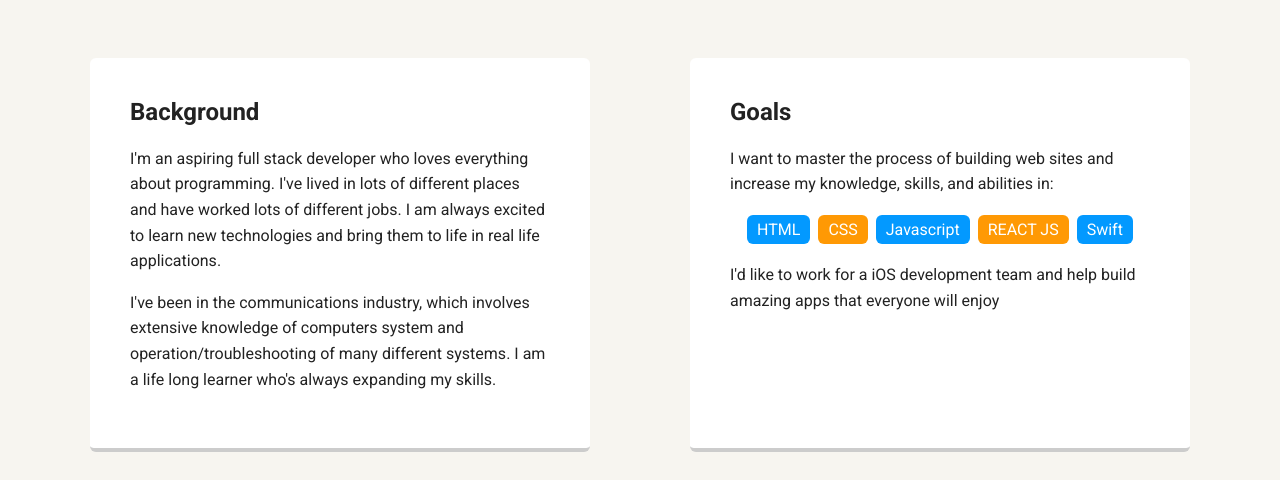
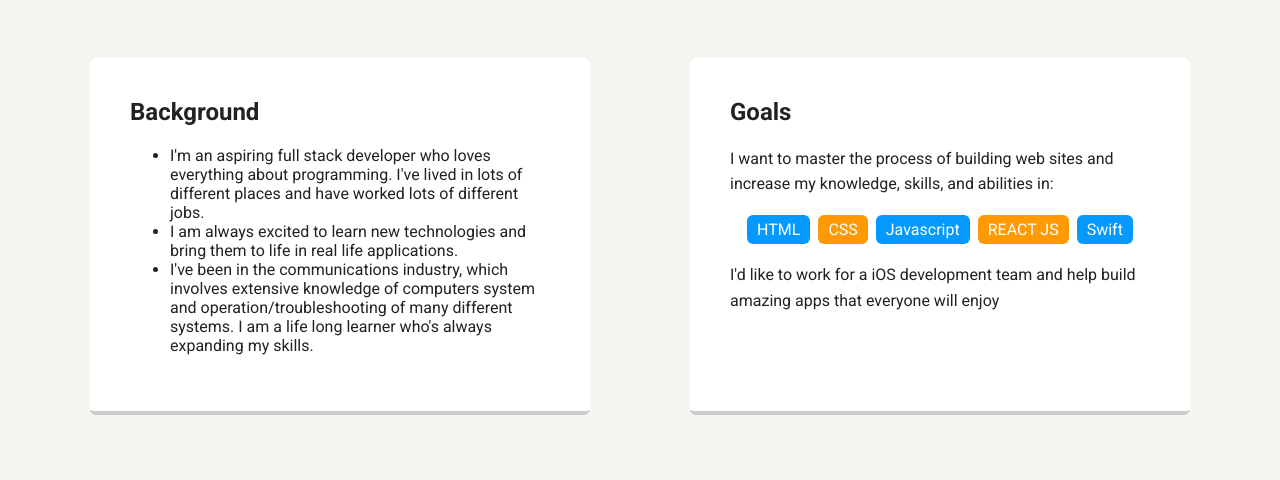
Before and after one commit to jripke74/IntroductionToHTMLandCSS, a plain HTML site: page index.html in a window 1280 px wide. Shown: the part 472-952 px from the top of the page. Drawn offline with Linux system fonts and the light colour scheme; a web font is replaced by a local one.

Commit message:
add ul to background

```diff
--- a/index.html
+++ b/index.html
@@ -25,8 +25,11 @@
 	<main class="flex">
 		<div class="card">
 			<h2>Background</h2>
-			<p>I'm an aspiring full stack developer who loves everything about programming. I've lived in lots of different places and have worked lots of different jobs. I am always excited to learn new technologies and bring them to life in real life applications.</p>
-            <p>I've been in the communications industry, which involves extensive knowledge of computers system and operation/troubleshooting of many different systems. I am a life long learner who's always expanding my skills.</p>
+			<ul>
+				<li>I'm an aspiring full stack developer who loves everything about programming. I've lived in lots of different places and have worked lots of different jobs.</li>
+				<li>I am always excited to learn new technologies and bring them to life in real life applications.</li>
+            	<li>I've been in the communications industry, which involves extensive knowledge of computers system and operation/troubleshooting of many different systems. I am a life long learner who's always expanding my skills.</li>
+            </ul>
 		</div>
 		<div class="card">
 			<h2>Goals</h2>
```
